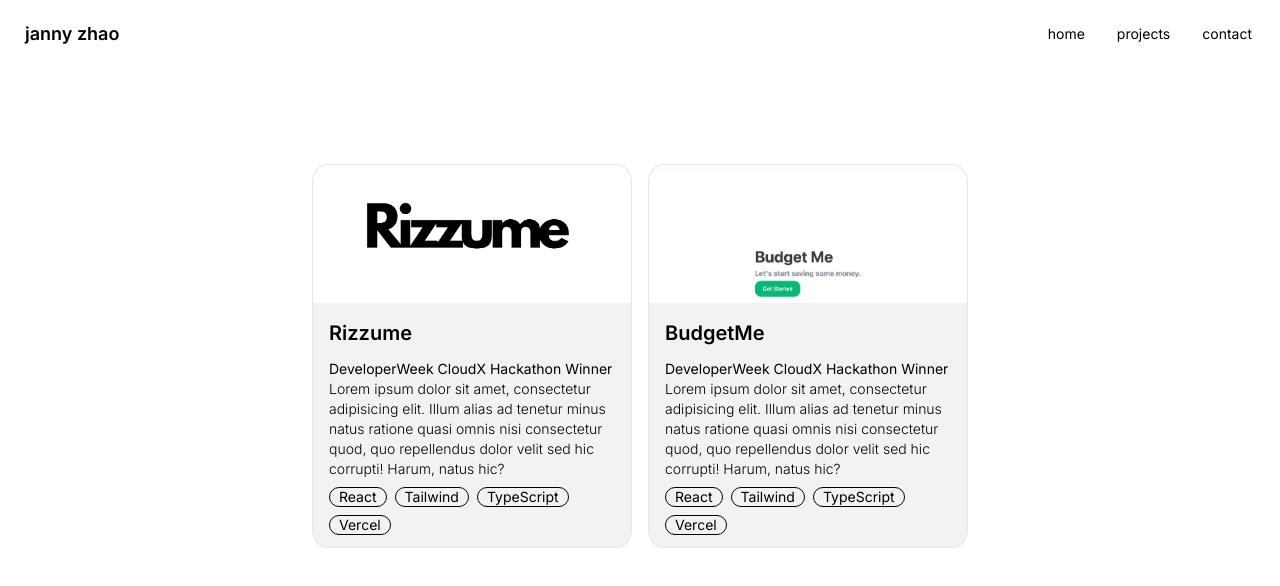
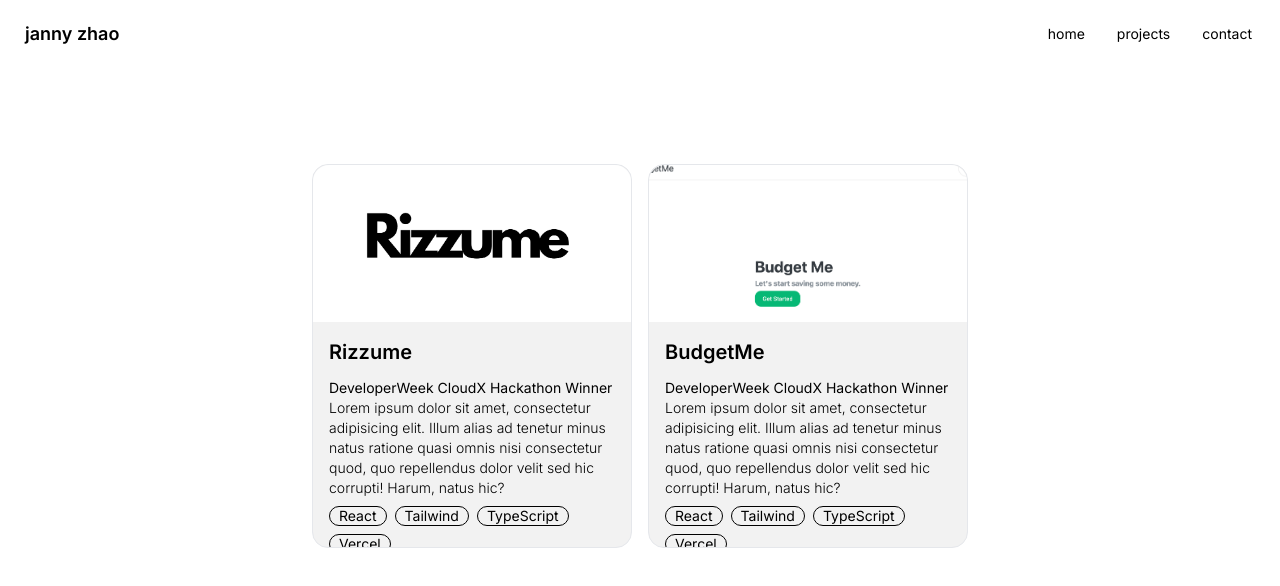
Before and after one commit to jannyzhao/website, a Next.js app: page /projects in a window 1280 px wide. Shown: the top 586 px of the page. Built offline with nearby package versions, Linux system fonts and the light colour scheme.

Commit message:
Create ProjectCard components

```diff
--- a/app/page.tsx
+++ b/app/page.tsx
@@ -1,5 +1,6 @@
 import jannyPhoto from "@/public/images/janny-photo.png";
 import Image from "next/image";
+import Link from "next/link";
 
 export default function Home() {
   return (
@@ -25,9 +26,9 @@ export default function Home() {
           </p>
           <p>
             Feel free to checkout my projects{" "}
-            <a href="/projects" className="link link-success">
+            <Link href="/projects" className="link link-success">
               here
-            </a>
+            </Link>
             .
           </p>
         </div>
--- a/app/projects/page.tsx
+++ b/app/projects/page.tsx
@@ -9,32 +9,26 @@ export default function Projects() {
       <ProjectCard
         image={rizzume}
         title="Rizzume"
-        body={
-          <>
-            <b className="font-heavy">DeveloperWeek CloudX Hackathon Winner</b>{" "}
-            Lorem ipsum dolor sit amet, consectetur adipisicing elit. Illum
-            alias ad tenetur minus natus ratione quasi omnis nisi consectetur
-            quod, quo repellendus dolor velit sed hic corrupti! Harum, natus
-            hic?
-          </>
-        }
         badges={["React", "Tailwind", "TypeScript", "Vercel"]}
-      />
+        url="https://rizzume.vercel.app/"
+      >
+        <b className="font-heavy">DeveloperWeek CloudX Hackathon Winner</b>{" "}
+        Lorem ipsum dolor sit amet, consectetur adipisicing elit. Illum alias ad
+        tenetur minus natus ratione quasi omnis nisi consectetur quod, quo
+        repellendus dolor velit sed hic corrupti! Harum, natus hic?
+      </ProjectCard>
 
       <ProjectCard
         image={budgetMe}
         title="BudgetMe"
-        body={
-          <>
-            <b className="font-heavy">DeveloperWeek CloudX Hackathon Winner</b>{" "}
-            Lorem ipsum dolor sit amet, consectetur adipisicing elit. Illum
-            alias ad tenetur minus natus ratione quasi omnis nisi consectetur
-            quod, quo repellendus dolor velit sed hic corrupti! Harum, natus
-            hic?
-          </>
-        }
         badges={["React", "Tailwind", "TypeScript", "Vercel"]}
-      />
+        url=""
+      >
+        <b className="font-heavy">DeveloperWeek CloudX Hackathon Winner</b>{" "}
+        Lorem ipsum dolor sit amet, consectetur adipisicing elit. Illum alias ad
+        tenetur minus natus ratione quasi omnis nisi consectetur quod, quo
+        repellendus dolor velit sed hic corrupti! Harum, natus hic?
+      </ProjectCard>
     </div>
   );
 }
--- a/components/ProjectCard.tsx
+++ b/components/ProjectCard.tsx
@@ -1,21 +1,30 @@
 import Image, { StaticImageData } from "next/image";
+import Link from "next/link";
 
 interface CardProps {
+  children: React.ReactNode;
   image: StaticImageData;
   title: string;
-  body: React.ReactNode;
   badges: string[];
+  url: string;
 }
 
-export default function ProjectCard({ image, title, body, badges }: CardProps) {
+export default function ProjectCard({
+  children,
+  image,
+  title,
+  badges,
+  url,
+}: CardProps) {
   return (
+    <a href={url}>
       <div className="card card-compact max-w-xs bg-base-200 h-96 border">
         <figure>
           <Image alt="" src={image} className="object-cover h-44" />
         </figure>
         <div className="card-body overflow-auto">
           <h2 className="card-title text-md">{title}</h2>
-        <p className="font-light">{body}</p>
+          <p className="font-light">{children}</p>
           <ul className="card-actions">
             {badges.map((badge) => (
               <li className="badge badge-outline" key={badge}>
@@ -23,10 +32,8 @@ export default function ProjectCard({ image, title, body, badges }: CardProps) {
               </li>
             ))}
           </ul>
-        <div className="flex justify-end pt-4">
-          <button className="btn btn-primary btn-sm">Check it out!</button>
         </div>
       </div>
-    </div>
+    </a>
   );
 }
```
Lines whose indentation alone changed are shown as unchanged.
